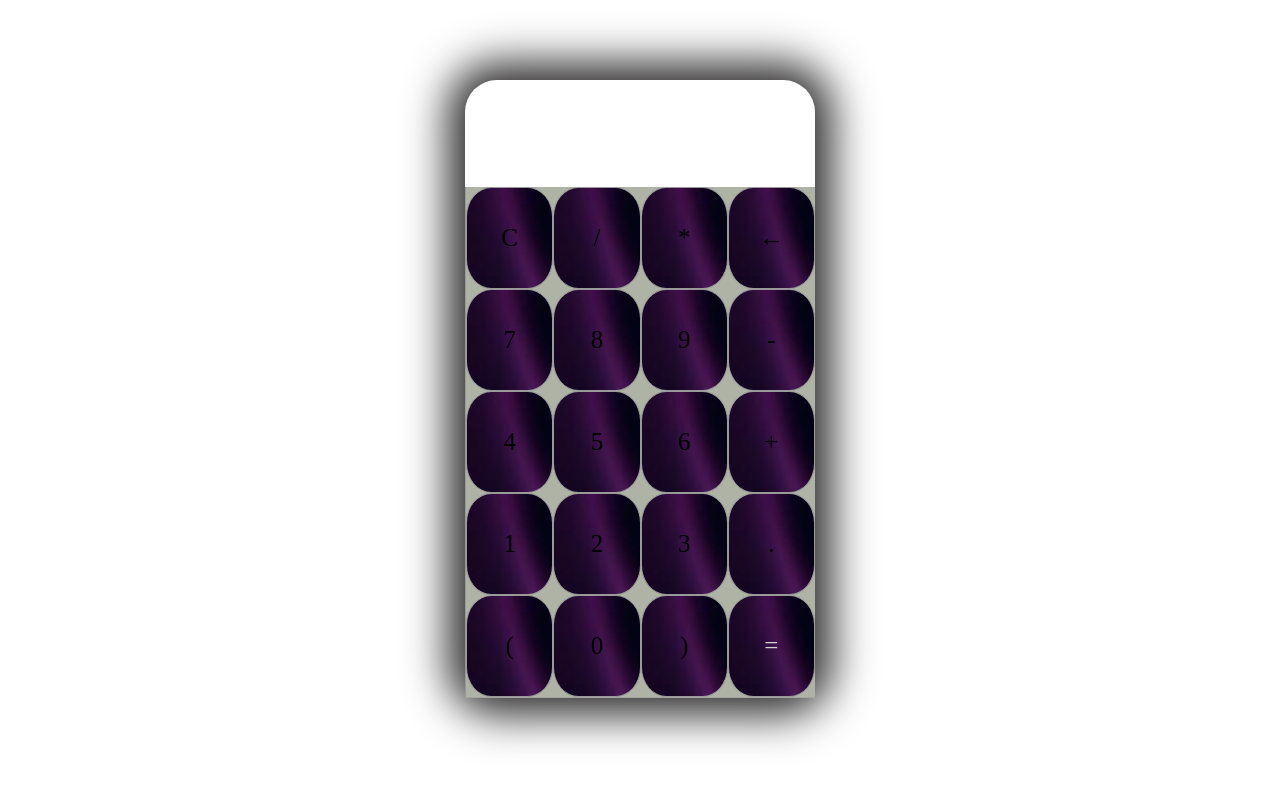
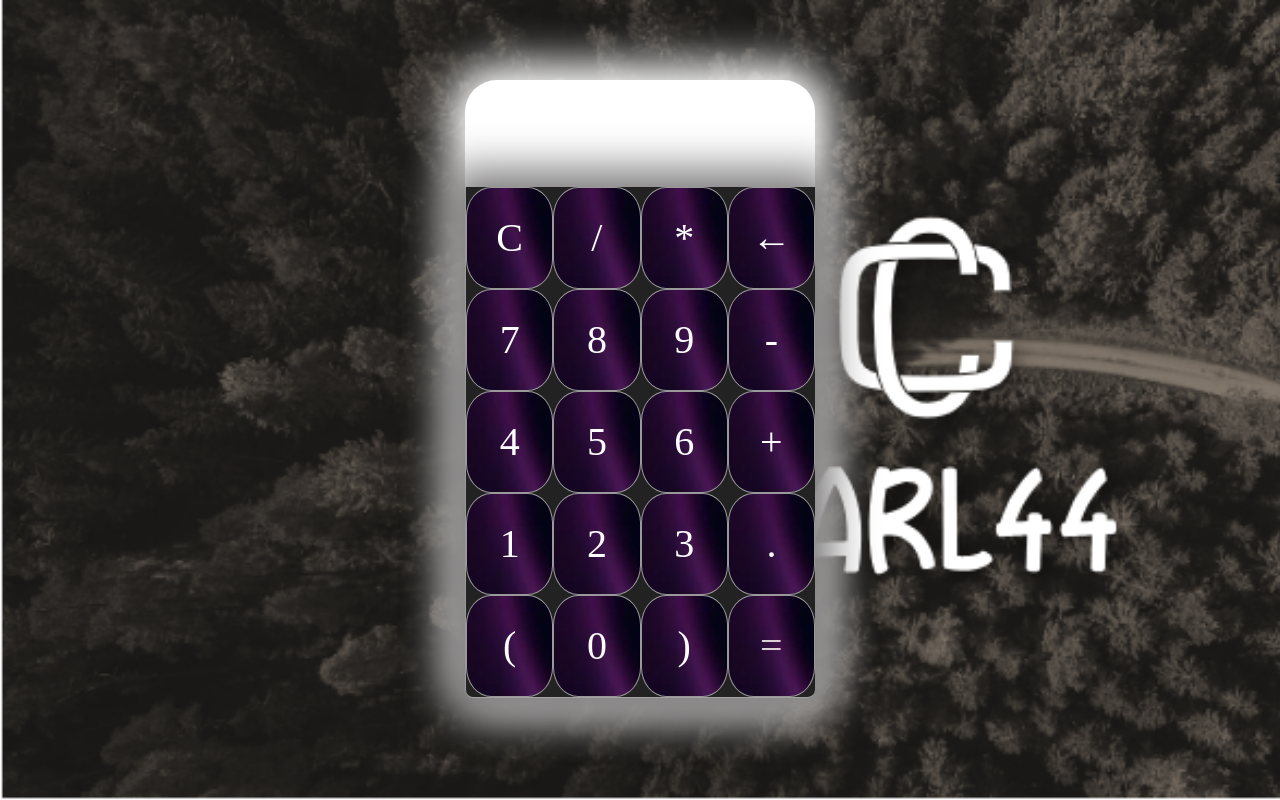
Before and after one commit to tcarl44/Calculator, a plain HTML site: page index.html in a window 1280 px wide. Drawn offline with Linux system fonts and the light colour scheme.

Commit message:
Modified

```diff
--- a/style.css
+++ b/style.css
@@ -1,8 +1,18 @@
+body {
+    /* display: flex; */
+    background-image: url(/image/Screenshot\ from\ 2023-09-16\ 11-25-34.png);
+    object-position: center;
+    object-fit: cover;
+    background-size: cover;
+}
+
 .container {
+    background-color: white;
     max-width: 350px;
     margin: 10vh auto 0 auto;
     border-radius: 4ch;
-    box-shadow: 0px 0px 43px 17px rgb(46, 44, 44);
+
+    box-shadow: 0px 0px 43px 17px rgb(255, 255, 255);
 }
 
 #display {
@@ -16,17 +26,35 @@
 }
 
 .buttons {
-    background-color: #aeb3a6;
+    box-shadow: 0px 0px 43px 17px rgb(120, 118, 118);
+    border-bottom-left-radius: 1ch;
+    border-bottom-right-radius: 1ch;
+    /* background-image: url(image/black.jpg);
+    object-position: center;
+    object-fit: cover;
+    background-size: cover; */
+    background-color: #222222;
     display: grid;
     border-bottom: 1px solid #a3a3a3;
     border-left: 1px solid #999;
     grid-template-columns: 1fr 1fr 1fr 1fr;
 }
 
+/* div {
+    background-image: url(image/black.jpg);
+    border-radius: 29%;
+    border-top: 1px solid #999;
+    border-right: 1px solid #999;
+} */
 
 
 .buttons > div {
     background-image: url(image/black.jpg);
+    /* object-position: center;
+    object-fit: cover;
+    background-size: cover; */
+    color: rgb(255, 255, 255);
+    font-size: 40;
     border-radius: 29%;
     border-top: 1px solid #999;
     border-right: 1px solid #999;
@@ -47,6 +75,7 @@
 
 .button:hover{
     background-image: url(image/black.jpg);
+    /* background-color: #222222; */
     object-fit: cover;
   object-position: center;
   background-size: cover;
```
Also changed, not shown: image/Screenshot from 2023-09-16 11-25-34.png (added).
